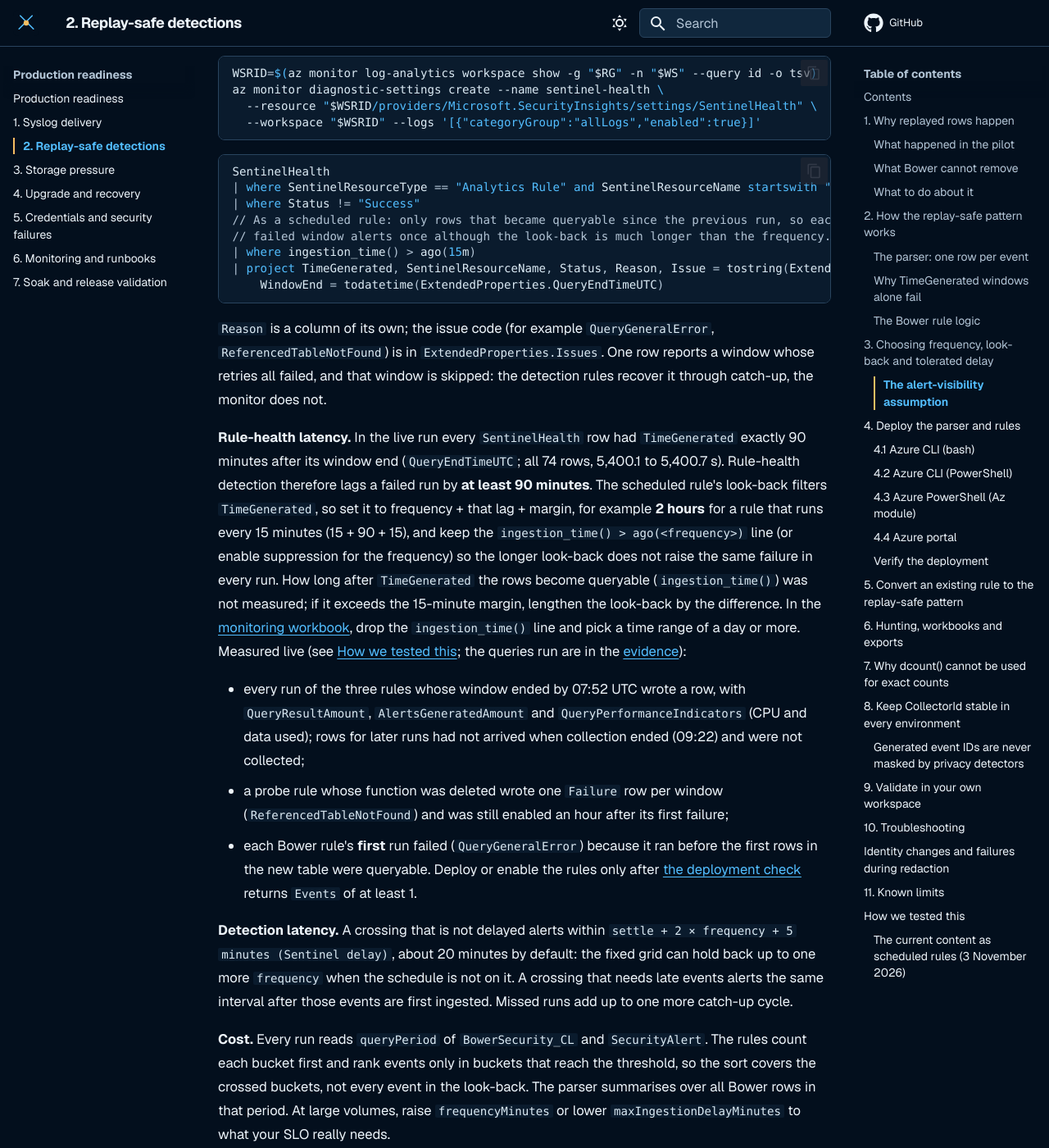
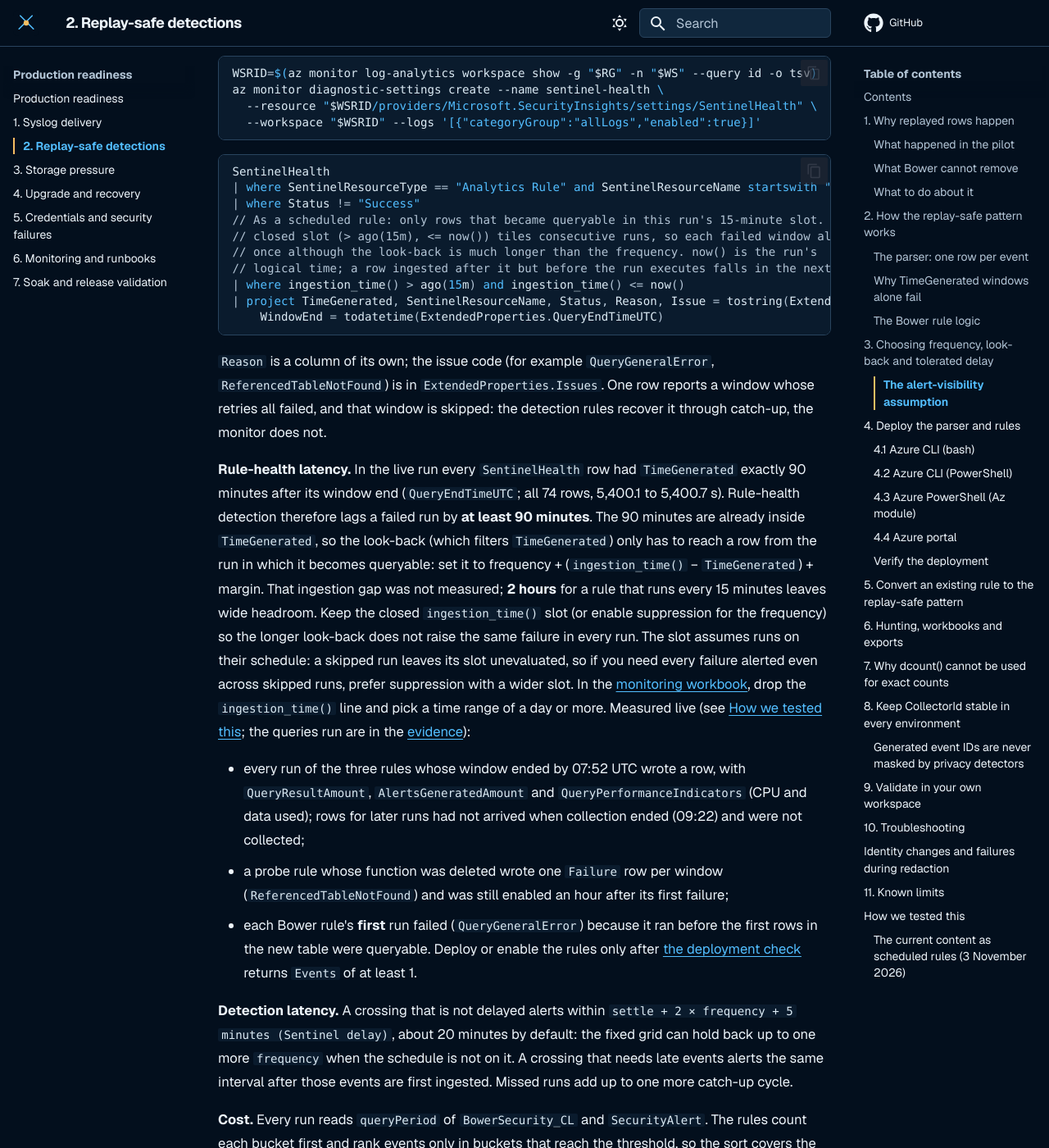
Before and after one commit to jusso-dev/Bower, an MkDocs documentation site: the page built from docs/production-readiness/02-replay-safe-detections.md, in a window 1280 px wide and 1400 px high, scrolled down 11060 px. Shown: the whole window at 82% size. Built offline with MkDocs 1.6.1 and Material for MkDocs 9.7.7, drawn with Linux system fonts in a browser that asks for light colours; some of the changed text lies outside the part shown.

Commit message:
docs(sentinel): council round 2 on PR #177
Close the rule-health alert slot (> ago(15m) and <= now()) so a row ingested
between a run's logical time and its execution cannot match two runs; correct
the look-back reasoning (the 90-minute lag is inside TimeGenerated); drop an
untraceable timestamp; distinguish the live-run 10-minute token margin from the
final 4 minutes; reword the summary-open comment.

Co-Authored-By: Claude Opus 5.5 <noreply@anthropic.com>

````diff
--- a/docs/evidence/sentinel-20261103-054834/load.json
+++ b/docs/evidence/sentinel-20261103-054834/load.json
@@ -70,6 +70,6 @@
   "log": "upload refused with HTTP 401",
   "rowsIngested": 33900,
   "lastIngested": "2026-11-03T06:56:28.7918182Z",
-  "cause": "load.py reused a cached Azure CLI token for 20 minutes; the CLI had returned one close to expiry. Fixed: refresh from expires_on with a 10-minute margin and once on 401 (test_load.py)."
+  "cause": "load.py reused a cached Azure CLI token for 20 minutes; the CLI had returned one close to expiry. Fixed during the run: refresh from expires_on with a 10-minute margin and once on 401 (test_load.py); after review the margin is 4 minutes."
  }
 }
--- a/docs/production-readiness/02-replay-safe-detections.md
+++ b/docs/production-readiness/02-replay-safe-detections.md
@@ -375,9 +375,11 @@ az monitor diagnostic-settings create --name sentinel-health \
 SentinelHealth
 | where SentinelResourceType == "Analytics Rule" and SentinelResourceName startswith "Bower:"
 | where Status != "Success"
-// As a scheduled rule: only rows that became queryable since the previous run, so each
-// failed window alerts once although the look-back is much longer than the frequency.
-| where ingestion_time() > ago(15m)
+// As a scheduled rule: only rows that became queryable in this run's 15-minute slot. The
+// closed slot (> ago(15m), <= now()) tiles consecutive runs, so each failed window alerts
+// once although the look-back is much longer than the frequency. now() is the run's
+// logical time; a row ingested after it but before the run executes falls in the next slot.
+| where ingestion_time() > ago(15m) and ingestion_time() <= now()
 | project TimeGenerated, SentinelResourceName, Status, Reason, Issue = tostring(ExtendedProperties.Issues[0].Code),
     WindowEnd = todatetime(ExtendedProperties.QueryEndTimeUTC)
 ```
@@ -390,12 +392,14 @@ through catch-up, the monitor does not.
 **Rule-health latency.** In the live run every `SentinelHealth` row had `TimeGenerated`
 exactly 90 minutes after its window end (`QueryEndTimeUTC`; all 74 rows, 5,400.1 to
 5,400.7 s). Rule-health detection therefore lags a failed run by **at least 90 minutes**.
-The scheduled rule's look-back filters `TimeGenerated`, so set it to frequency + that
-lag + margin, for example **2 hours** for a rule that runs every 15 minutes (15 + 90 + 15),
-and keep the `ingestion_time() > ago(<frequency>)` line (or enable suppression for the
-frequency) so the longer look-back does not raise the same failure in every run. How long
-after `TimeGenerated` the rows become queryable (`ingestion_time()`) was not measured; if
-it exceeds the 15-minute margin, lengthen the look-back by the difference. In the
+The 90 minutes are already inside `TimeGenerated`, so the look-back (which filters
+`TimeGenerated`) only has to reach a row from the run in which it becomes queryable:
+set it to frequency + (`ingestion_time()` − `TimeGenerated`) + margin. That ingestion
+gap was not measured; **2 hours** for a rule that runs every 15 minutes leaves wide
+headroom. Keep the closed `ingestion_time()` slot (or enable suppression for the
+frequency) so the longer look-back does not raise the same failure in every run. The slot
+assumes runs on their schedule: a skipped run leaves its slot unevaluated, so if you need
+every failure alerted even across skipped runs, prefer suppression with a wider slot. In the
 [monitoring workbook](06-monitoring-and-runbooks.md), drop the `ingestion_time()` line
 and pick a time range of a day or more. Measured live (see
 [How we tested this](#how-we-tested-this); the queries run are in the
````
Also changed, not shown: other parts of docs/production-readiness/02-replay-safe-detections.md (+2 -2 lines), docs/evidence/sentinel-20261103-054834/README.md (+3 -2 lines), 2 other files.
